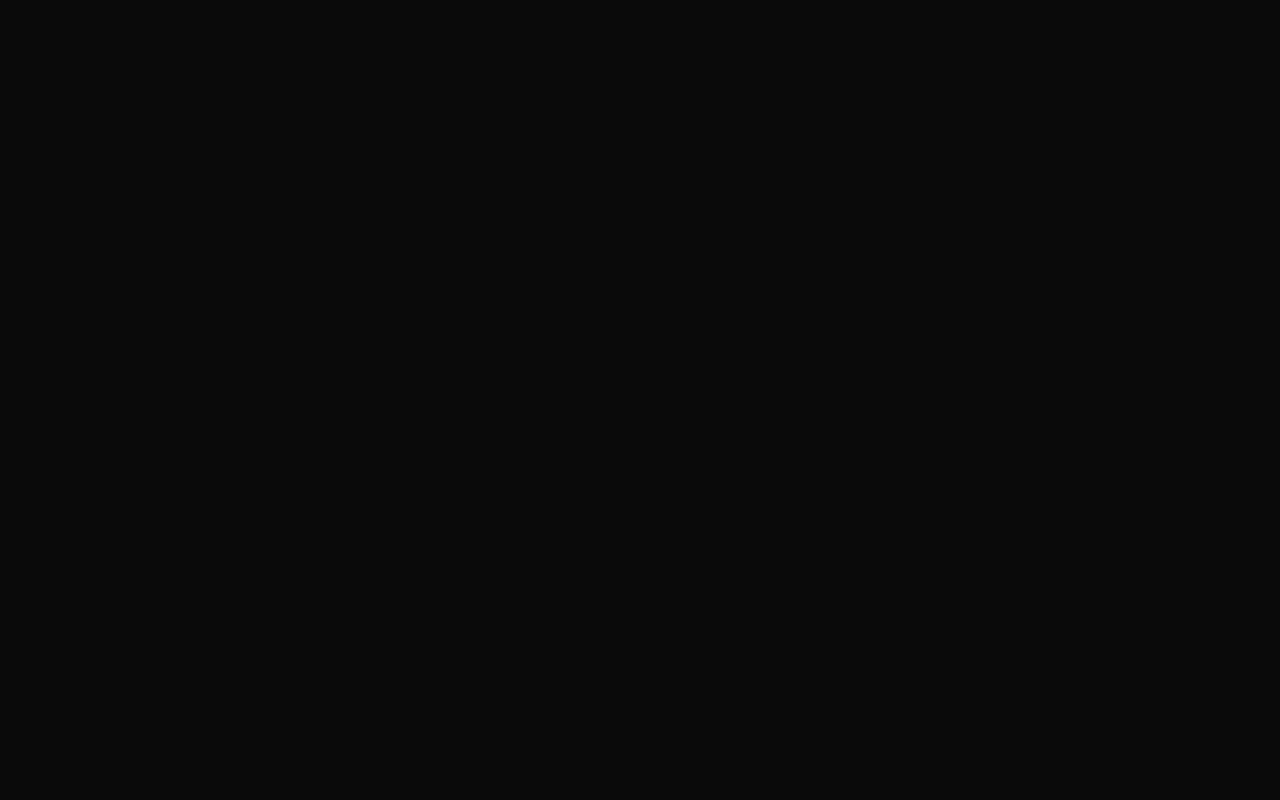
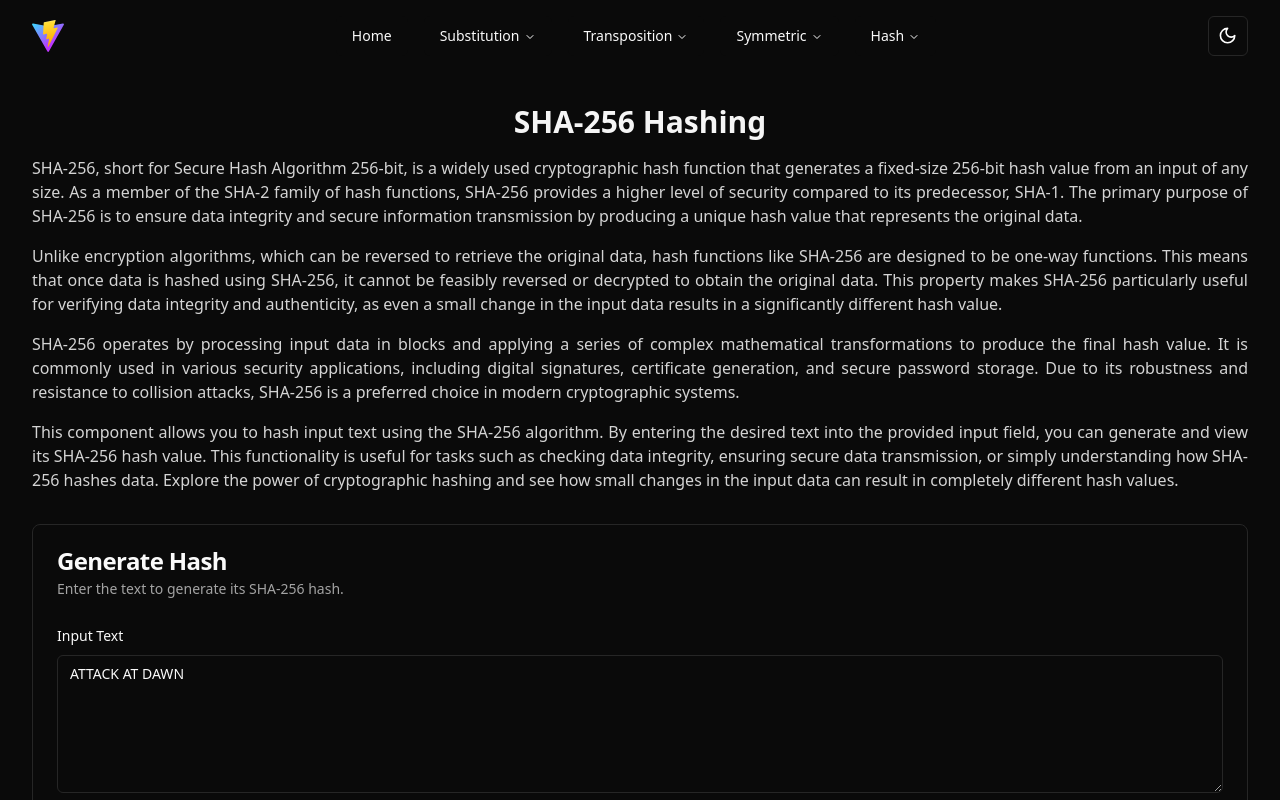
Before and after one commit to nureka-rodrigo/Crypt-It, a React (Vite) app: page /hash/sha-256 in a window 1280 px wide. Before the commit this address had no page. Shown: the top 800 px of the page. Built offline with nearby package versions, Linux system fonts and the light colour scheme.

Commit message:
Update route paths

```diff
--- a/src/App.tsx
+++ b/src/App.tsx
@@ -35,10 +35,10 @@ function App() {
         <Route path="/symmetric/aes-ctr" element={<AESCTR />} />
         <Route path="/symmetric/aes-cbc" element={<AESCBC />} />
 
-        <Route path="/hash/sha1" element={<SHA1 />} />
-        <Route path="/hash/sha256" element={<SHA256 />} />
-        <Route path="/hash/sha384" element={<SHA384 />} />
-        <Route path="/hash/sha512" element={<SHA512 />} />
+        <Route path="/hash/sha-1" element={<SHA1 />} />
+        <Route path="/hash/sha-256" element={<SHA256 />} />
+        <Route path="/hash/sha-384" element={<SHA384 />} />
+        <Route path="/hash/sha-512" element={<SHA512 />} />
       </Routes>
     </div>
   );
--- a/src/components/layout/Navbar.tsx
+++ b/src/components/layout/Navbar.tsx
@@ -101,25 +101,25 @@ const navItems = [
     subItems: [
       {
         title: "SHA1",
-        href: "/hash/sha1",
+        href: "/hash/sha-1",
         description: "A cryptographic hash function that produces a 160-bit hash value.",
         label: "SHA1",
       },
       {
         title: "SHA256",
-        href: "/hash/sha256",
+        href: "/hash/sha-256",
         description: "A cryptographic hash function that produces a 256-bit hash value.",
         label: "SHA256",
       },
       {
         title: "SHA384",
-        href: "/hash/sha384",
+        href: "/hash/sha-384",
         description: "A cryptographic hash function that produces a 384-bit hash value.",
         label: "SHA384",
       },
       {
         title: "SHA512",
-        href: "/hash/sha512",
+        href: "/hash/sha-512",
         description: "A cryptographic hash function that produces a 512-bit hash value.",
         label: "SHA512",
       },
```
